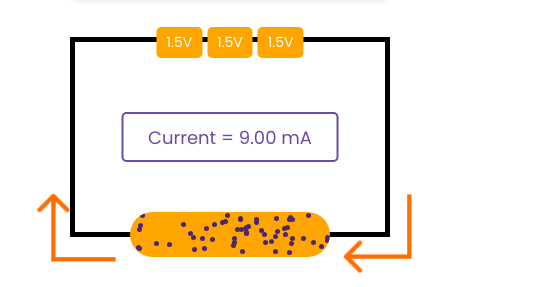
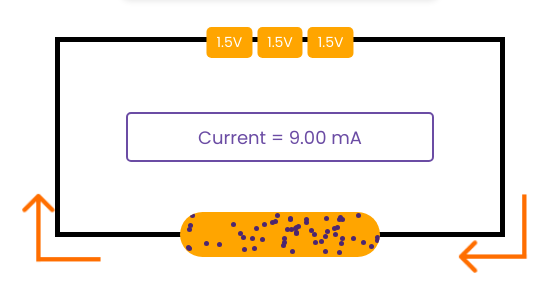
Before and after one commit to khaylabelva/OhmSimulation, a plain HTML site: page simulation.html in a window 390 px wide. Shown: the part 474-761 px from the top of the page, 560 px wide, since content can reach past the window. Drawn offline with Linux system fonts and the light colour scheme.

Commit message:
Update style.css

```diff
--- a/style.css
+++ b/style.css
@@ -611,8 +611,8 @@ label {
     }
 
     .circuit-box {
-        width: 80%;
-        aspect-ratio: 2/1;
+        width: 90%;
+        aspect-ratio: 2.5/1;
         margin: 10px auto;
     }
 
```
